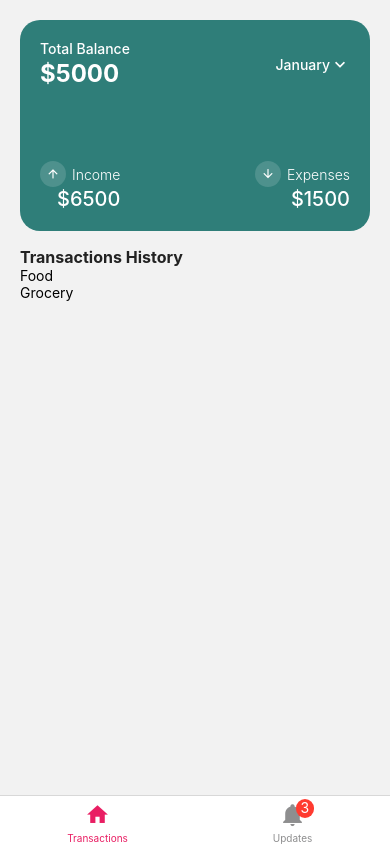
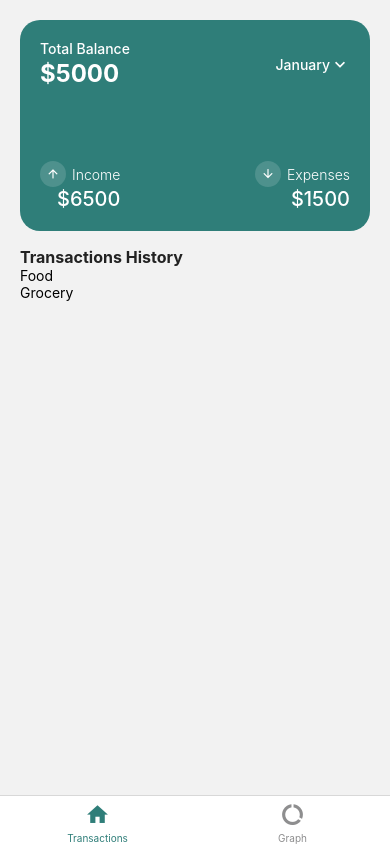
Before and after one commit to ayushsnha/realm-reactNative-expenseTracker, a React Native app: screen /Dashboard in a window 390 px wide. Built offline with nearby package versions, Linux system fonts and the light colour scheme.

Commit message:
fix bottom tab icons

```diff
--- a/src/screens/Dashboard/Dashboard.tsx
+++ b/src/screens/Dashboard/Dashboard.tsx
@@ -13,13 +13,16 @@ const Route2 = () => (
     </View>
 );
 
+const Icon = ({ name, color, size }:any) => (
+    <MaterialCommunityIcons name={name} color={color} size={size} />
+);
+
 const BottomTabs = () => (
     <Tab.Navigator
         initialRouteName="Feed"
         screenOptions={{
-            tabBarActiveTintColor: '#e91e63',
+            tabBarActiveTintColor: '#2F7E79',
             headerShown: false,
-            // tabBarStyle: { position: 'absolute' },
         }}
     >
         <Tab.Screen
@@ -27,20 +30,16 @@ const BottomTabs = () => (
             component={Transactions}
             options={{
                 tabBarLabel: 'Transactions',
-                tabBarIcon: ({ color, size }) => (
-                    <MaterialCommunityIcons name="home" color={color} size={size} />
-                ),
+                tabBarIcon: ({ color, size }) => Icon({ name: 'home', color, size }),
             }}
         />
         <Tab.Screen
-            name="Route 2"
+            name="Graph"
             component={Route2}
             options={{
-                tabBarLabel: 'Updates',
-                tabBarIcon: ({ color, size }) => (
-                    <MaterialCommunityIcons name="bell" color={color} size={size} />
-                ),
-                tabBarBadge: 3,
+                tabBarLabel: 'Graph',
+                tabBarIcon: ({ color, size }) => Icon({ name: 'chart-donut', color, size }),
+                // tabBarBadge: 3,
             }}
         />
     </Tab.Navigator>
```
